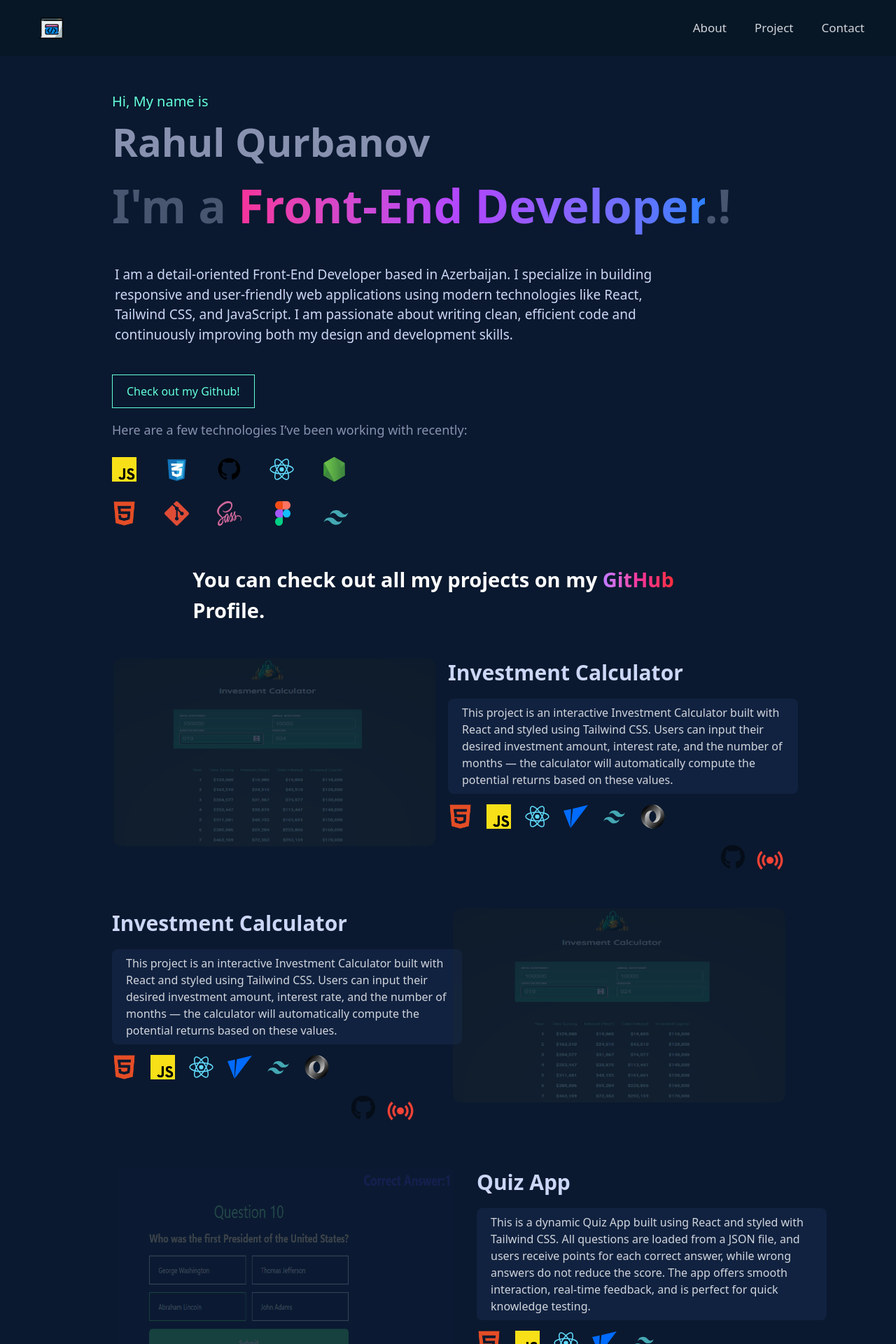
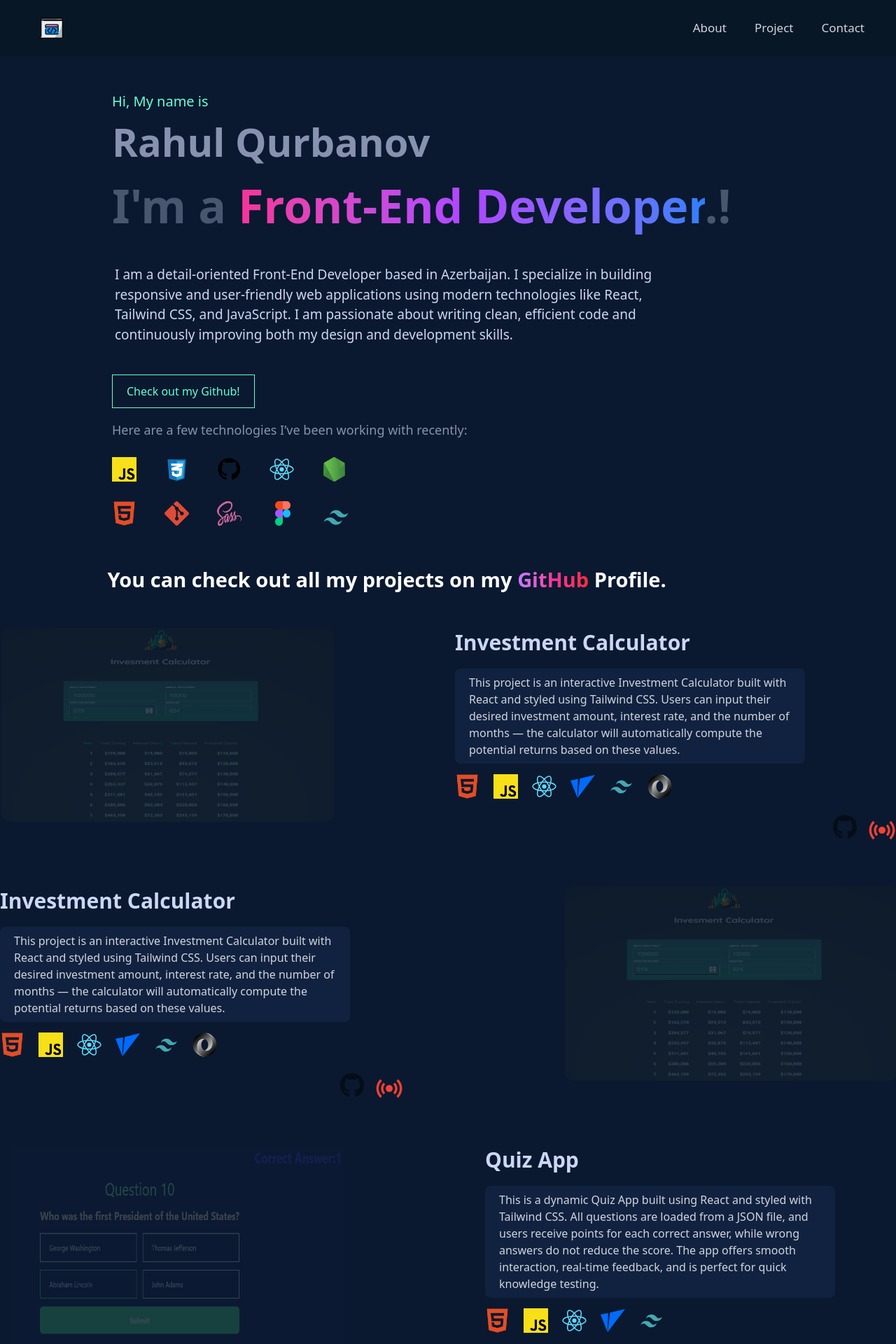
Before and after one commit to RahulQurbanov/Portfolio, a React (Vite) app: page / in a window 1280 px wide. Shown: the top 1920 px of the page at 70% size. Built offline with nearby package versions, Linux system fonts and the light colour scheme; the HTML template or start-up script is replaced by a standard one.

Commit message:
Update Projects.jsx

```diff
--- a/src/components/Projects.jsx
+++ b/src/components/Projects.jsx
@@ -30,7 +30,7 @@ export default function Projects() {
 
   return (
     <div className='bg-[#0a192f]'>
-    <div id='projects' className='w-[75%] m-auto'>
+    <div id='projects' className='w-[75% m-auto'>
       <h1 className='text-[29px] font-bold w-[76%] m-auto text-white py-[45px]'>
         You can check out all my projects on my{' '}
         <a
```
